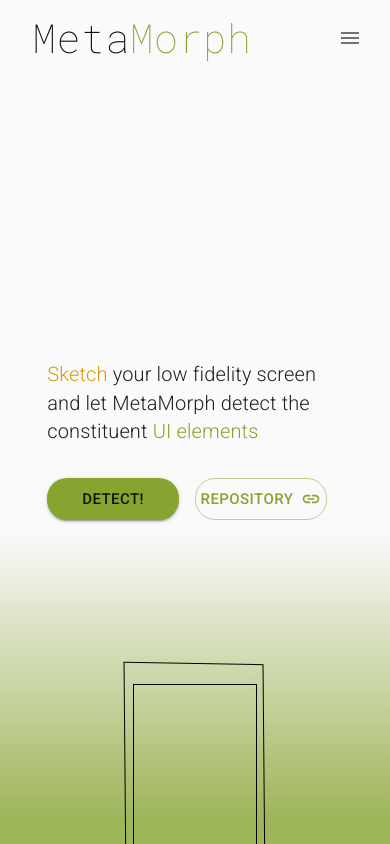
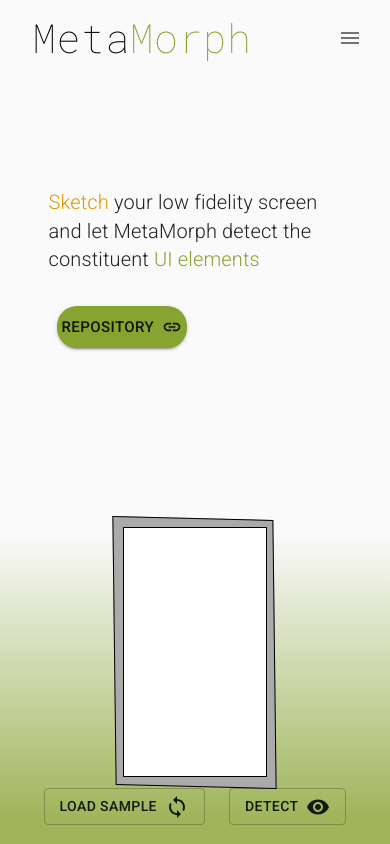
Before and after one commit to vinothpandian/metamorph-gui, a React (Create React App) app: page /try-it-out in a window 390 px wide. Shown: the top 844 px of the page. Built offline with nearby package versions, Linux system fonts and the light colour scheme.

Commit message:
increase responsiveness

```diff
--- a/src/components/DisplayImage/index.jsx
+++ b/src/components/DisplayImage/index.jsx
@@ -19,7 +19,7 @@
   const styles = useStyles();
 
   return (
-    <Grid item className={styles.root} xs={10} md={6}>
+    <Grid item className={styles.root} xs={10} md={8}>
       <Image title={alt} className={styles.responsive} />
     </Grid>
   );
--- a/src/components/SectionContainer/index.jsx
+++ b/src/components/SectionContainer/index.jsx
@@ -6,7 +6,7 @@
 
 const useStyles = makeStyles(theme => ({
   root: ({ gradientBackground, solidBackground, fullPage }) => ({
-    height: fullPage ? "100vh" : "calc(100vh - 4.25rem)",
+    height: fullPage ? "100vh" : "calc(100vh - 4.75rem)",
     background: gradientBackground
       ? `linear-gradient(
       180deg,
--- a/src/screens/Home/FirstSection.jsx
+++ b/src/screens/Home/FirstSection.jsx
@@ -1,59 +1,53 @@
 import React from "react";
-import { Grid } from "@material-ui/core";
+import { Grid, Box } from "@material-ui/core";
 import { makeStyles } from "@material-ui/styles";
 import { ReactComponent as HomeImage } from "../../assets/images/home-image.svg";
 import SectionContainer from "../../components/SectionContainer";
 import DisplayImage from "../../components/DisplayImage";
 import Information from "../../components/Information";
 import InfoButton from "../../components/InfoButton";
+import { useGridStyles } from "../../styles";
 
 const useStyles = makeStyles(theme => ({
   root: {
     height: "100%"
-  },
-  secondaryText: {
-    color: theme.palette.secondary.main
-  },
-  primaryText: {
-    color: theme.palette.primary.main
   }
 }));
 
 const FirstSection = () => {
   const styles = useStyles();
+  const gridStyles = useGridStyles();
 
   return (
     <SectionContainer gradientBackground>
-      <Grid
-        container
-        className={styles.root}
-        spacing={2}
-        justify="space-around"
-        alignItems="center"
-      >
-        <Grid item xs={10} md={4} container spacing={4}>
-          <Grid item xs={12}>
+      <Box className={gridStyles.gridContainer}>
+        <Box className={gridStyles.leftPane}>
+          <Grid container spacing={4} justify="center" alignItems="center">
+            <Grid item xs={10}>
               <Information>
                 <span>Lorem Ipsum is </span>
                 <span className={styles.secondaryText}>simply </span>
                 <span>
-                dummy text of the printing and typesetting industry. Lorem Ipsum
-                has been the industry&#39;s
+                  dummy text of the printing and typesetting industry. Lorem
+                  Ipsum has been the industry&#39;s
                 </span>
                 <span className={styles.primaryText}> standard dummy</span>
               </Information>
             </Grid>
-          <Grid item xs={12} container justify="space-around" spacing={2}>
-            <Grid item xs={6} lg={5}>
+            <Grid item xs={10} container justify="space-around" spacing={2}>
+              <Grid item xs={6} lg={4}>
                 <InfoButton variant="contained">Try it out!</InfoButton>
               </Grid>
-            <Grid item xs={6} lg={5}>
+              <Grid item xs={6} lg={4}>
                 <InfoButton variant="outlined">Contribute</InfoButton>
               </Grid>
             </Grid>
           </Grid>
+        </Box>
+        <Box className={gridStyles.rightPane}>
           <DisplayImage Image={HomeImage} alt="UI Components" />
-      </Grid>
+        </Box>
+      </Box>
     </SectionContainer>
   );
 };
--- a/src/screens/TryItOut/index.jsx
+++ b/src/screens/TryItOut/index.jsx
@@ -1,94 +1,73 @@
 import React from "react";
-import { Grid, Box } from "@material-ui/core";
+import { Grid, Box, Button } from "@material-ui/core";
 import { makeStyles } from "@material-ui/styles";
 import LinkOutlinedIcon from "@material-ui/icons/LinkOutlined";
+import LoopIcon from "@material-ui/icons/Loop";
+import RemoveRedEyeIcon from "@material-ui/icons/RemoveRedEye";
 import SectionContainer from "../../components/SectionContainer";
 import Information from "../../components/Information";
 import InfoButton from "../../components/InfoButton";
+import { useGridStyles, useEmphasisStyles } from "../../styles";
 
 const useStyles = makeStyles(theme => ({
-  root: {
-    height: "100%"
-  },
-  secondaryText: {
-    color: theme.palette.secondary.main
-  },
-  primaryText: {
-    color: theme.palette.primary.main
-  },
   sketchGrid: {
+    height: "100%",
     position: "relative"
-  },
-  button: {
-    margin: theme.spacing(1)
-  },
-  leftIcon: {
-    marginRight: theme.spacing(1)
   },
   rightIcon: {
     marginLeft: theme.spacing(1)
   },
-  iconSmall: {
-    fontSize: 20
+  button: {
+    marginRight: theme.spacing(1)
   }
 }));
 
 const TryItOut = () => {
   const styles = useStyles();
+  const gridStyles = useGridStyles();
+  const emphasisStyles = useEmphasisStyles();
 
   return (
     <SectionContainer gradientBackground>
-      <Grid
-        container
-        className={styles.root}
-        spacing={2}
-        justify="space-around"
-      >
-        <Grid
-          item
-          xs={10}
-          md={4}
-          className={styles.root}
-          justify="space-around"
-          alignItems="center"
-          container
-          spacing={4}
-        >
-          <Grid container spacing={4}>
-            <Grid item xs={12}>
+      <Box className={gridStyles.gridContainer}>
+        <Box className={gridStyles.leftPane}>
+          <Grid container spacing={4} justify="center" alignItems="center">
+            <Grid item xs={10}>
               <Information>
-                <span className={styles.secondaryText}>Sketch </span>
+                <span className={emphasisStyles.secondaryEmphasis}>Sketch</span>
                 <span>
+                  {" "}
                   your low fidelity screen and let MetaMorph detect the
                   constituent
                 </span>
-                <span className={styles.primaryText}> UI elements</span>
+                <span className={emphasisStyles.primaryEmphasis}>
+                  {" "}
+                  UI elements
+                </span>
               </Information>
             </Grid>
-            <Grid item xs={12} container justify="space-around" spacing={2}>
-              <Grid item xs={6} lg={4}>
-                <InfoButton variant="contained">Detect!</InfoButton>
-              </Grid>
+            <Grid item xs={10} container justify="space-around" spacing={2}>
               <Grid item xs={6} lg={4} container alignItems="center">
                 <InfoButton
-                  variant="outlined"
+                  variant="contained"
                   href="https://git.designwitheve.com/eve/MetaMorph"
                 >
                   Repository
                   <LinkOutlinedIcon
-                    style={{ marginLeft: "0.5rem" }}
+                    className={styles.rightIcon}
                     fontSize="small"
                   />
                 </InfoButton>
               </Grid>
+              <Grid item xs={6} lg={4}>
+                {/* <InfoButton variant="contained">Detect!</InfoButton> */}
               </Grid>
             </Grid>
           </Grid>
+        </Box>
+        <Box className={gridStyles.rightPane}>
           <Grid
-          item
             className={styles.sketchGrid}
-          xs={10}
-          md={6}
             container
             justify="center"
             alignItems="center"
@@ -96,19 +75,41 @@
             <Box
               position="absolute"
               border="1px solid #000"
-            height={["40vh", "80vh"]}
+              height={["70%", "50%", "70%"]}
               width="45%"
-            style={{ transform: "skew(0.5deg, 1deg)" }}
+              style={{ transform: "skew(0.695deg, 1.42deg)" }}
+              bgcolor="grey.A200"
             />
             <Box
               position="absolute"
               border="1px solid #000"
-            height={["35vh", "70vh"]}
+              height={["65%", "45%", "65%"]}
               m={-0.25}
               width="40%"
+              bgcolor="white"
             />
+            <Box position="absolute" bottom={["5%", "15%", "5%"]}>
+              <Grid container justify="space-around" spacing={2}>
+                <Grid item>
+                  <Button className={styles.button} variant="outlined">
+                    Load sample
+                    <LoopIcon className={styles.rightIcon} size="small" />
+                  </Button>
+                </Grid>
+                <Grid item>
+                  <Button variant="outlined">
+                    Detect
+                    <RemoveRedEyeIcon
+                      className={styles.rightIcon}
+                      size="small"
+                    />
+                  </Button>
                 </Grid>
               </Grid>
+            </Box>
+          </Grid>
+        </Box>
+      </Box>
     </SectionContainer>
   );
 };
--- /dev/null
+++ b/src/styles/index.jsx
@@ -0,0 +1,35 @@
+import { makeStyles } from "@material-ui/styles";
+
+export const useGridStyles = makeStyles(theme => ({
+  gridContainer: {
+    display: "grid",
+    gridTemplateColumns: "1.25fr 1.75fr",
+    gridTemplateRows: "1fr",
+    gridTemplateAreas: ". .",
+    height: "100%",
+    [theme.breakpoints.down("xs")]: {
+      gridTemplateColumns: "1fr",
+      gridTemplateRows: "1fr 1fr",
+      gridTemplateAreas: '"." "."'
+    }
+  },
+  leftPane: {
+    display: "flex",
+    justifyContent: "center",
+    alignItems: "center"
+  },
+  rightPane: {
+    display: "flex",
+    justifyContent: "center",
+    alignItems: "center"
+  }
+}));
+
+export const useEmphasisStyles = makeStyles(theme => ({
+  primaryEmphasis: {
+    color: theme.palette.primary.main
+  },
+  secondaryEmphasis: {
+    color: theme.palette.secondary.main
+  }
+}));
```
Lines whose indentation alone changed are shown as unchanged.
